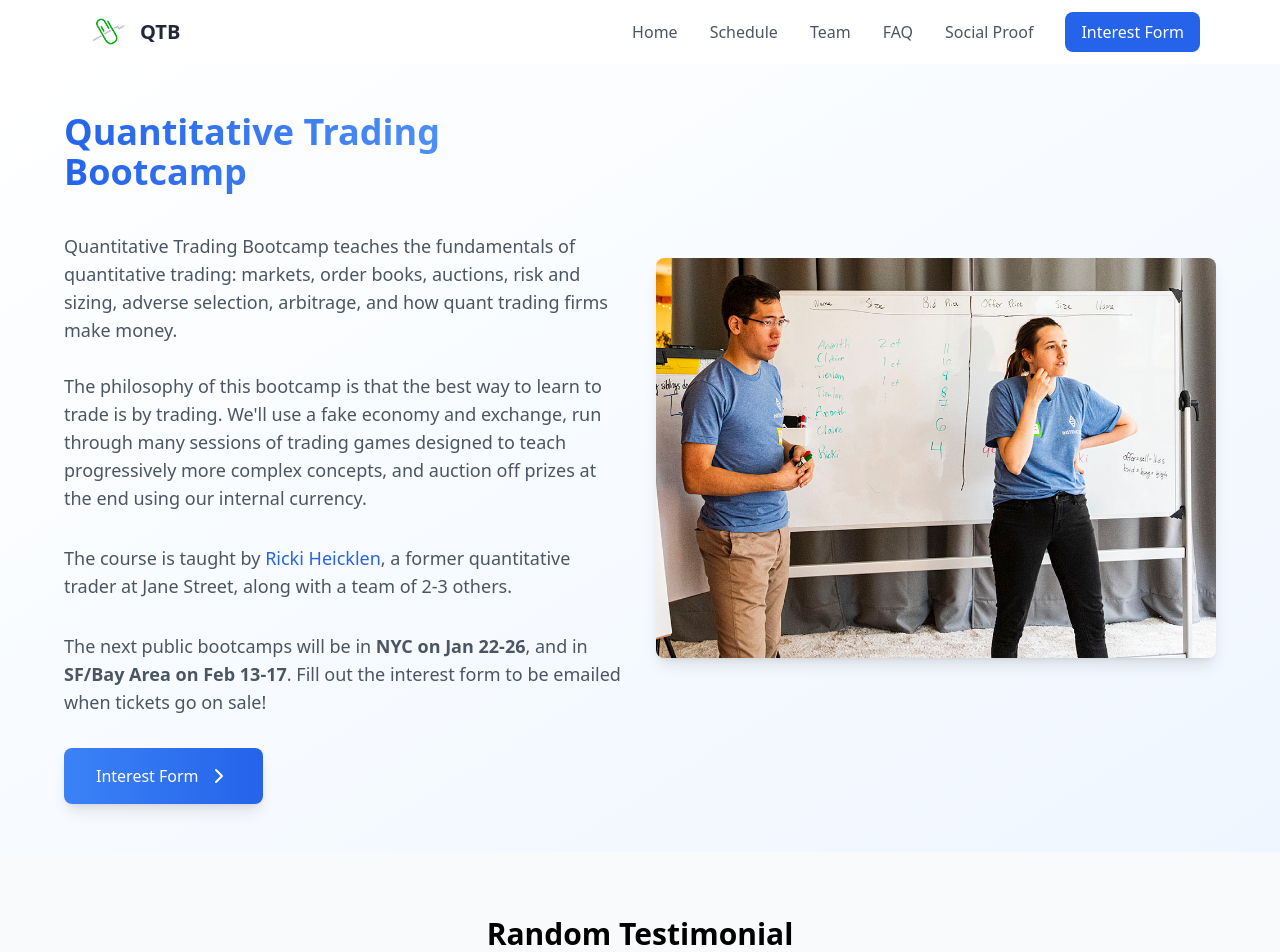
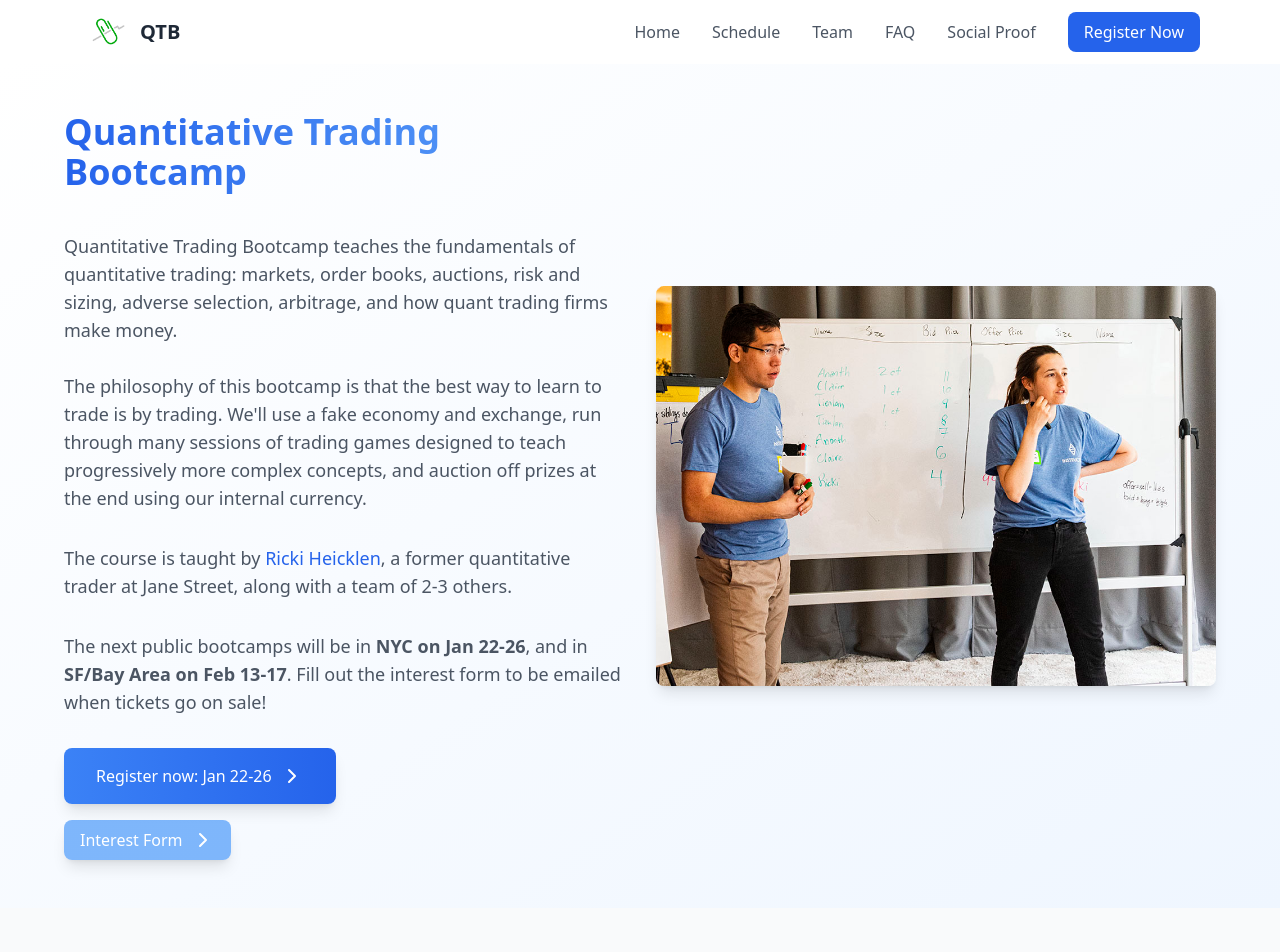
Before and after one commit to tradingbootcamp/website, a Vue app: page / in a window 1280 px wide. Shown: the top 952 px of the page. Built offline with nearby package versions, Linux system fonts and the light colour scheme.

Commit message:
adding register button for January session

```diff
--- a/src/components/home.vue
+++ b/src/components/home.vue
@@ -21,7 +21,10 @@
           The next public bootcamps will be in <b>NYC on Jan 22-26</b>, and in <b>SF/Bay Area on Feb 13-17</b>. Fill out the interest form to be emailed when tickets go on sale!
         </p>
         <div class="flex flex-col items-start gap-4">
-          <a target="_blank" :href="interestUrl" class="register-button">
+          <a target="_blank" :href="registerUrl" class="register-button">
+            Register now: Jan 22-26 <ChevronRight class="ml-2" :size="24" />
+          </a>
+          <a target="_blank" :href="interestUrl" class="interest-button">
             Interest Form
             <ChevronRight class="ml-2" :size="24" />
           </a>
@@ -70,6 +73,10 @@ import Layout from './layout.vue'
 import FeatureCard from './FeatureCard.vue'
 import rickiRossImage from '../assets/ricki_ross_bootcamp.jpg'
 import RandomTestimonial from './RandomTestimonial.vue'
+import { links } from '../data/links.js'
+
+const registerUrl = links.register
+const interestUrl = links.interest
 
 const features = [
   {
@@ -88,8 +95,7 @@ const features = [
     icon: LineChart
   }
 ]
-const registerUrl = "https://forms.gle/Wc7c2AVbL88qs8k76"
-const interestUrl = "https://bit.ly/qtb-interest"
+
 </script>
 
 <style scoped>
--- a/src/components/layout.vue
+++ b/src/components/layout.vue
@@ -20,8 +20,8 @@
               <router-link to="/team" class="text-gray-600 hover:text-gray-900">Team</router-link>
               <router-link to="/faq" class="text-gray-600 hover:text-gray-900">FAQ</router-link>
               <router-link to="/socialproof" class="text-gray-600 hover:text-gray-900">Social Proof</router-link>
-              <a target="_blank" :href="interestUrl" class="bg-blue-600 text-white px-4 py-2 rounded-lg hover:bg-blue-700">
-                Interest Form
+              <a target="_blank" :href="registerUrl" class="bg-blue-600 text-white px-4 py-2 rounded-lg hover:bg-blue-700">
+                Register Now
               </a>
             </div>
 
@@ -45,8 +45,8 @@
             <router-link to="/team" class="block px-3 py-2 text-gray-600 hover:text-gray-900 hover:bg-gray-50">Team</router-link>
             <router-link to="/faq" class="block px-3 py-2 text-gray-600 hover:text-gray-900 hover:bg-gray-50">FAQ</router-link>
             <router-link to="/socialproof" class="block px-3 py-2 text-gray-600 hover:text-gray-900 hover:bg-gray-50">Social Proof</router-link>
-            <a :href="interestUrl" class="block w-full bg-blue-600 text-white px-4 py-2 rounded-lg hover:bg-blue-700">
-              Interest Form
+            <a :href="registerUrl" class="block w-full bg-blue-600 text-white px-4 py-2 rounded-lg hover:bg-blue-700">
+              Register Now
             </a>
           </div>
         </div>
@@ -78,6 +78,7 @@
   import { Menu, X } from 'lucide-vue-next'
   import { links } from '../data/links.js'
   const interestUrl = links.interest
+  const registerUrl = links.register
 
 
   const isMenuOpen = ref(false)
--- a/src/data/links.js
+++ b/src/data/links.js
@@ -1,5 +1,5 @@
 export const links = {
-  register: "https://forms.gle/Wc7c2AVbL88qs8k76",
+  register: "https://bit.ly/qtb-january-2025",
   interest: "https://bit.ly/qtb-interest",
   schedule: "https://docs.google.com/spreadsheets/d/1VenNKSoZSAvVWJMee17tZ-vuCBqIUwHVPfDjI46iSxU/edit?gid=343028241#gid=343028241",
   lighthaven: "https://www.lighthaven.space/",
```
